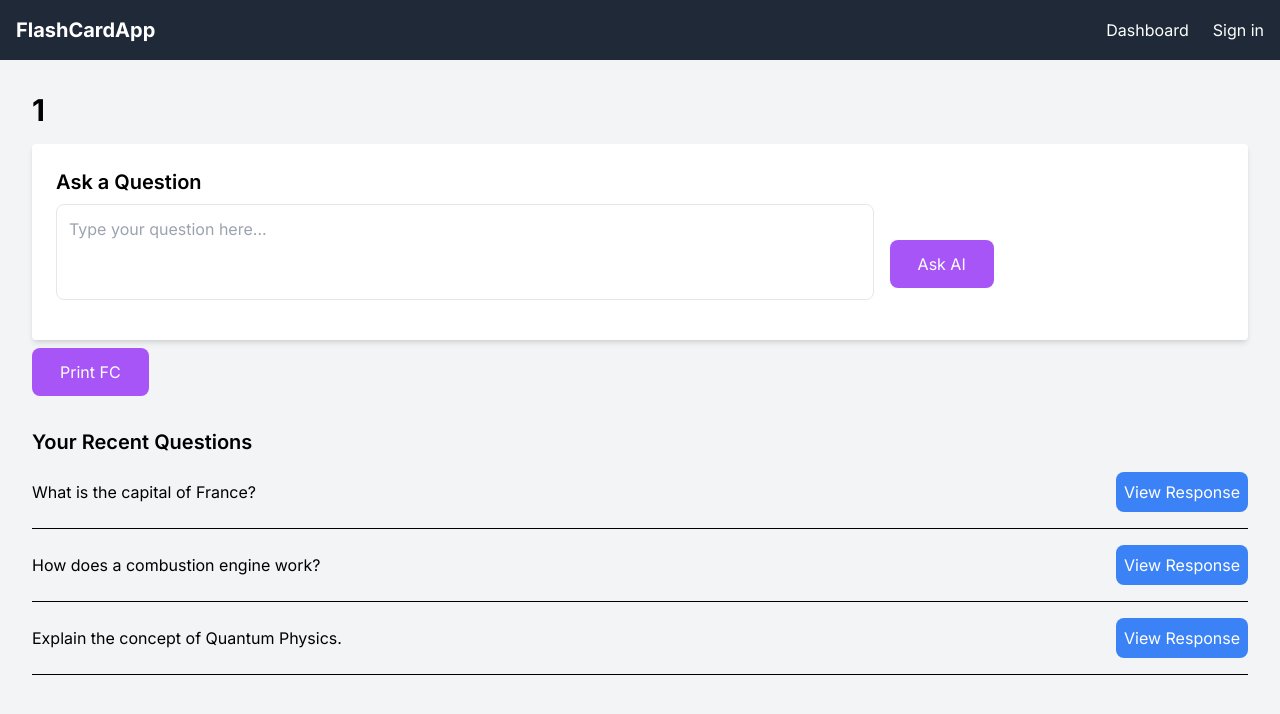
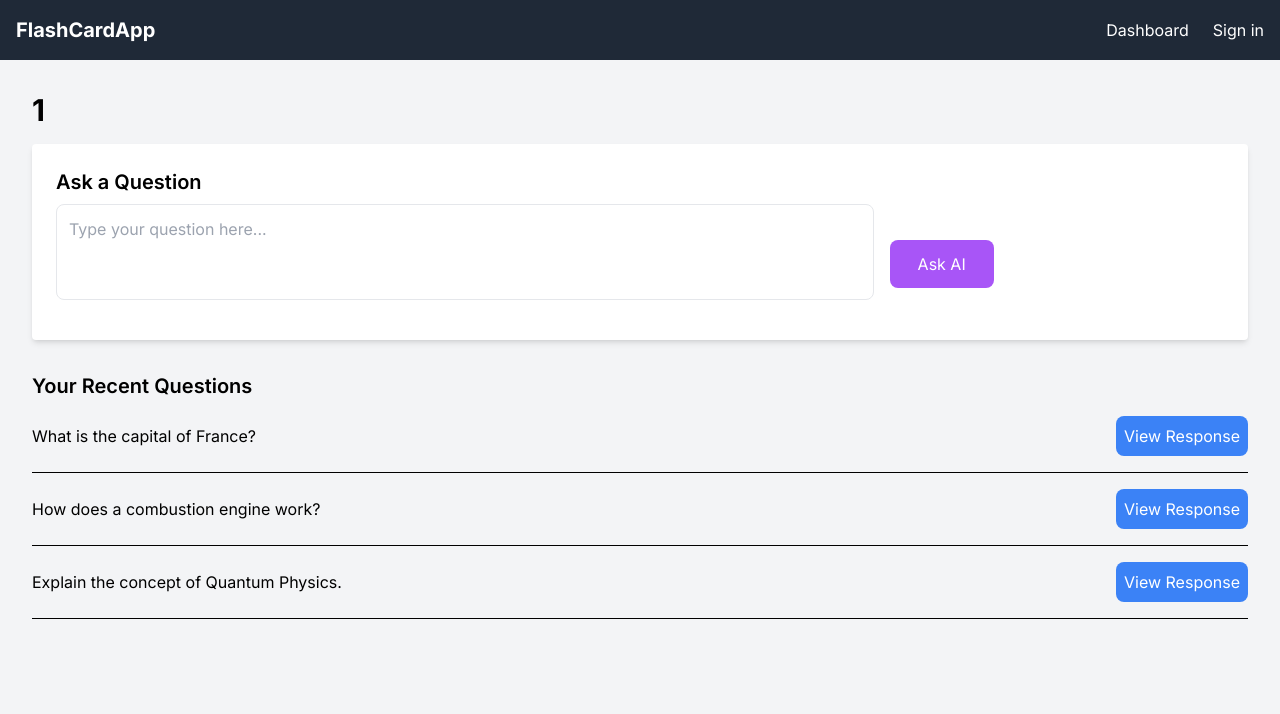
Before and after one commit to Ameer-Hamza289/AI_Flash_Cards, a Next.js app: page /create-deck/1 in a window 1280 px wide. Shown: the top 714 px of the page. Built offline with nearby package versions, Linux system fonts and the light colour scheme; no server answers.

Commit message:
getFc removed

```diff
--- a/components/dashboard/FlashcardDashboard.tsx
+++ b/components/dashboard/FlashcardDashboard.tsx
@@ -21,9 +21,6 @@ const FlashcardDashboard = ({ title }: { title: string }) => {
   const saveFlashCard = async () => {
     const collectionRef = collection(db, "flashcards");
     await addDoc(collectionRef, flashCard);
-  };
-  const printFC = async () => {
-    await getFlashCard();
   };
 
   return (
@@ -65,13 +62,6 @@ const FlashcardDashboard = ({ title }: { title: string }) => {
           </button>
         )}
 
-        <button
-          className="bg-purple-500 text-white py-3 px-7 rounded-lg mt-2"
-          onClick={printFC}
-        >
-          Print FC
-        </button>
-
         <div className="mt-8">
           <h2 className="text-xl font-semibold mb-4">Your Recent Questions</h2>
           <ul className="space-y-4">
```
